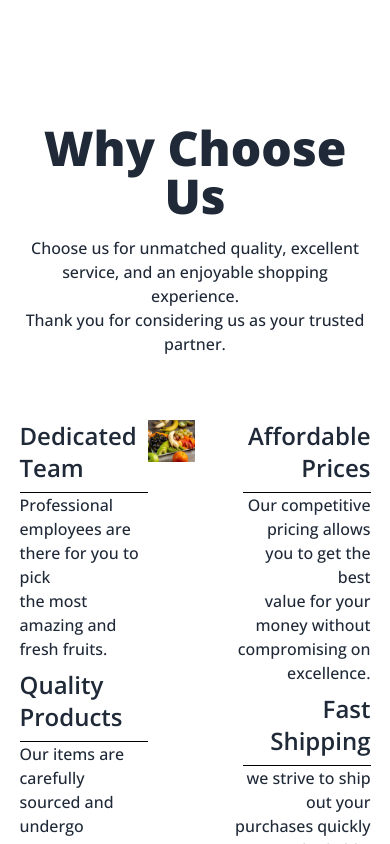
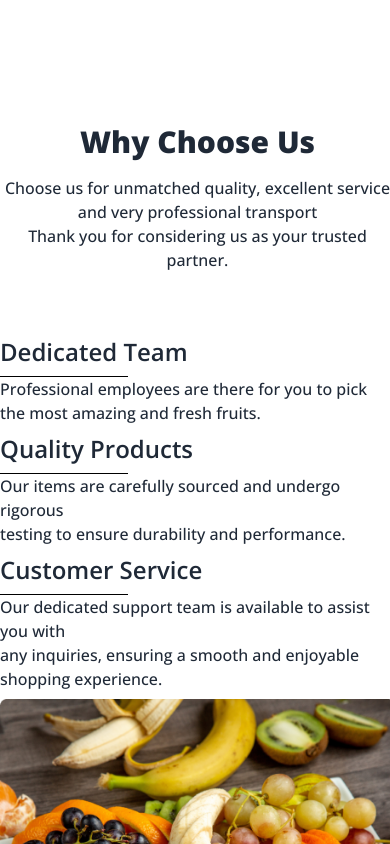
Before and after one commit to MdMozahid/B8A3-fruit-brust-assignment, a plain HTML site: page index.html in a window 390 px wide. Shown: the part 2460-3304 px from the top of the page. Drawn offline with nearby package versions, Linux system fonts and the light colour scheme; files whose address does not match are found by name.

Commit message:
without responsive and modal

```diff
--- a/index.html
+++ b/index.html
@@ -69,7 +69,7 @@
 
           <!-- banner section -->
 
-          <div class="carousel w-full my-12">
+          <div class="carousel lg:w-full my-12">
                <div id="slide1" class="carousel-item relative w-full">
                     <img src="/images//banner1.png" class="w-full bg-black " />
                     <div class="absolute flex justify-between transform -translate-y-1/2 left-5 right-5 top-1/2 mt-24">
@@ -420,27 +420,26 @@
          <!-- meet the team section done -->
 
 
-         <section class=" w-[90%] m-auto">
+         <section class=" w-[395px] lg:w-[90%] m-auto">
         <!-- why choose us -->
           <div class="text-center mt-32">
-               <h2 class="text-5xl font-extrabold pb-4">Why Choose Us</h2>
-               <p class="mb-16">Choose us for unmatched quality, excellent service, and an enjoyable shopping experience. <br> Thank you for considering us as your trusted partner.</p>
+               <h2 class="text-3xl font-bold lg:text-5xl lg:font-extrabold pb-4">Why Choose Us</h2>
+               <p class="mb-16">Choose us for unmatched quality, excellent service and very professional transport <br> Thank you for considering us as your trusted partner.</p>
           </div>
 
 
 
 
-          <div class="flex justify-evenly mb-14">
+          <div class="lg:flex lg:justify-evenly mb-14">
                <!-- main div -->
 
-               <div>
+               <div class="">
                     <!-- text -->
-
-
 
                     <h2 class="text-2xl font-semibold pb-2"> Dedicated Team</h2>
                     <hr class="w-32 border-black">
-                    <p class="pb-2">Professional employees are there for you to pick <br> the most amazing and fresh fruits.</p>
+                    <p class="pb-2">Professional employees are there for you to pick <br> the most  amazing and fresh fruits.</p>
+
 
 
                     <h2 class="text-2xl font-semibold pb-2">Quality Products</h2>
@@ -452,11 +451,11 @@
                     <p class="pb-2">Our dedicated support team is available to assist you with <br> any
                      inquiries, ensuring a smooth and enjoyable shopping experience.</p>
                </div>
-               <div>
+               <div class="">
                     <!-- picture -->
                     <img src="images/whychoose1.png" alt="">
                </div>
-               <div class="pl-10 text-end">
+               <div class="lg:pl-10 lg:text-end">
                     <!-- text -->
                     <h2 class="text-2xl font-semibold pb-2">Affordable Prices</h2>
                     <hr class="w-32 ml-auto border-black">
```
